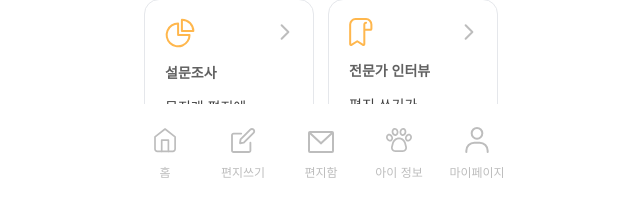
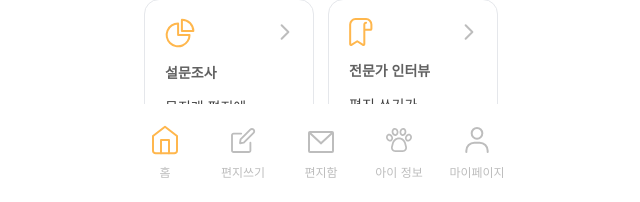
Before and after one commit to rainbow-letter/rainbow-letter-frontend, a React (Create React App) app: page / in a window 1280 px wide. Shown: the part 596-798 px from the top of the page, without its empty margins (319-959 px from the left). Built offline with nearby package versions, Linux system fonts and the light colour scheme; no server answers.

Commit message:
feat: navbar 홈 path 변경

```diff
--- a/src/components/NavBar/index.jsx
+++ b/src/components/NavBar/index.jsx
@@ -13,7 +13,7 @@ import myInfo from '../../assets/myInfo.svg';
 import myInfoActive from '../../assets/myInfoActive.svg';
 
 const navItems = [
-  { to: '/home', label: '홈', icon: home, activeIcon: homeActive },
+  { to: '/', label: '홈', icon: home, activeIcon: homeActive },
   {
     to: '/write-letter',
     label: '편지쓰기',
```
